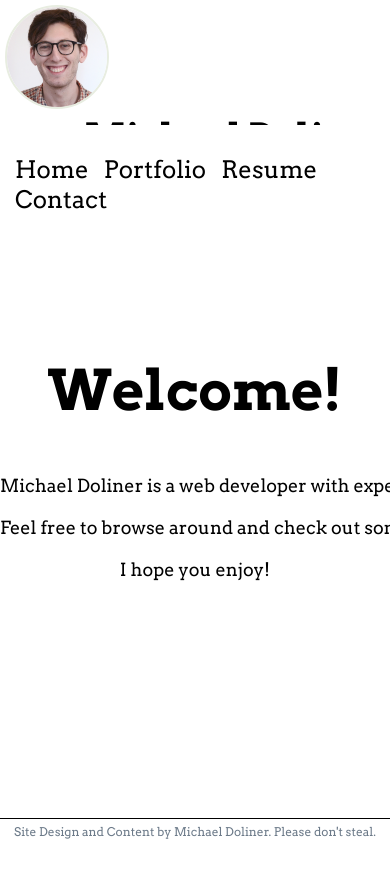
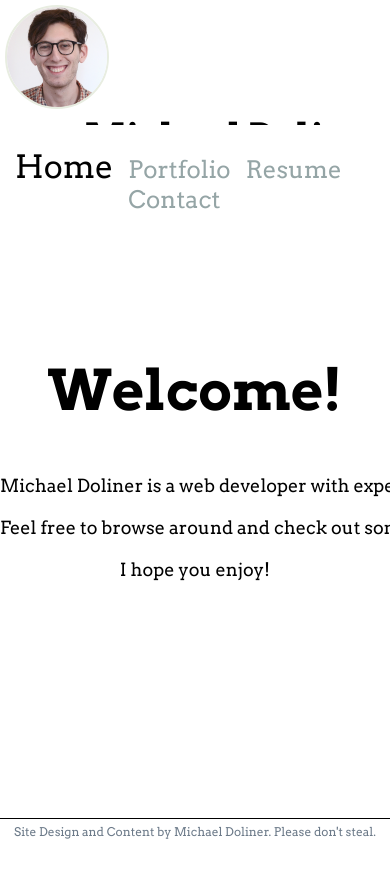
Before and after one commit to mdoliner/mdoliner.github.io, a plain HTML site: page index.html in a window 390 px wide. Both pictures are taken after a click on the link "Home". Shown: the top 878 px of the page. Drawn offline with Linux system fonts and the light colour scheme.

```diff
--- a/Stylesheets/index.css
+++ b/Stylesheets/index.css
@@ -82,7 +82,15 @@
   float: left;
   margin-left: 15px;
   display: block;
+  color: #95A5A6;
 }
+
+.nav a {
+  display: inline-block;
+  margin-top: 0;
+  -webkit-transition: font .25s, margin-top .25s;
+}
+
 
 .nav a {
   opacity: 0;
@@ -91,9 +99,9 @@
 }
 
 li .active {
-  border: 2px solid #95A5A6;
-  border-radius: 50%;
-  padding: 30px 10px;
+  font-size: 32px;
+  margin-top: -8px;
+  color: black;
 }
 
 /* Content */
--- a/index.html
+++ b/index.html
@@ -16,7 +16,7 @@
         </ul>
       </span>
       <ul class="nav">
-        <li><a href="#" id="root-nav">Home</a></li>
+        <li><a href="#" id="root-nav" class="active">Home</a></li>
         <li><a href="#" id="portfolio-nav">Portfolio</a></li>
         <li><a href="#" id="resume-nav">Resume</a></li>
         <li><a href="#" id="contact-nav">Contact</a></li>
@@ -72,16 +72,29 @@
     <script>
       $(document).ready(function () {
         MD.startUp();
+        var active = $("#root-nav");
         $("#root-nav").on("click", function () {
+          active.removeClass("active");
+          active = $("#root-nav");
+          active.addClass("active");
           MD.switchContent("#root");
         });
         $("#portfolio-nav").on("click", function () {
+          active.removeClass("active");
+          active = $("#portfolio-nav");
+          active.addClass("active");
           MD.switchContent("#portfolio");
         });
         $("#resume-nav").on("click", function () {
+          active.removeClass("active");
+          active = $("#resume-nav");
+          active.addClass("active");
           MD.switchContent("#resume");
         });
         $("#contact-nav").on("click", function () {
+          active.removeClass("active");
+          active = $("#contact-nav");
+          active.addClass("active");
           MD.switchContent("#contact");
         });
       });
```
Also changed, not shown: 1 other file.
